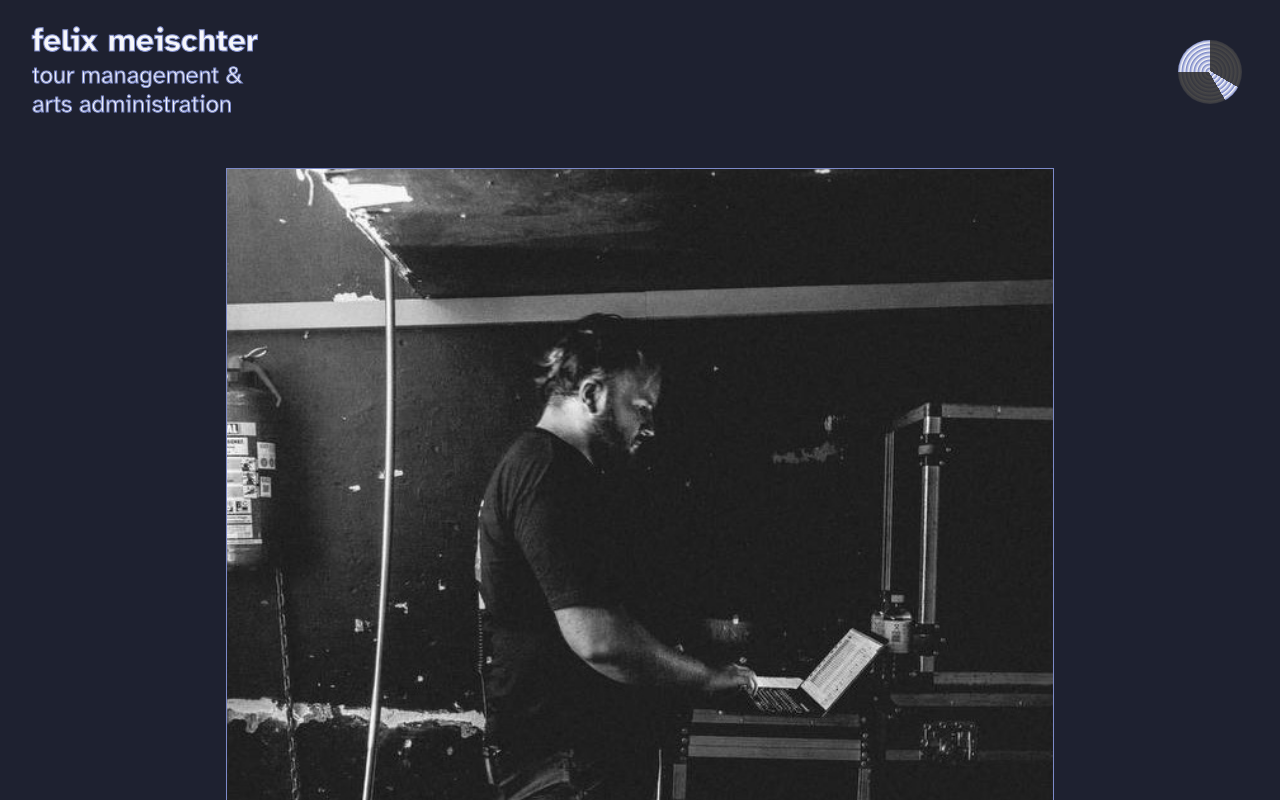
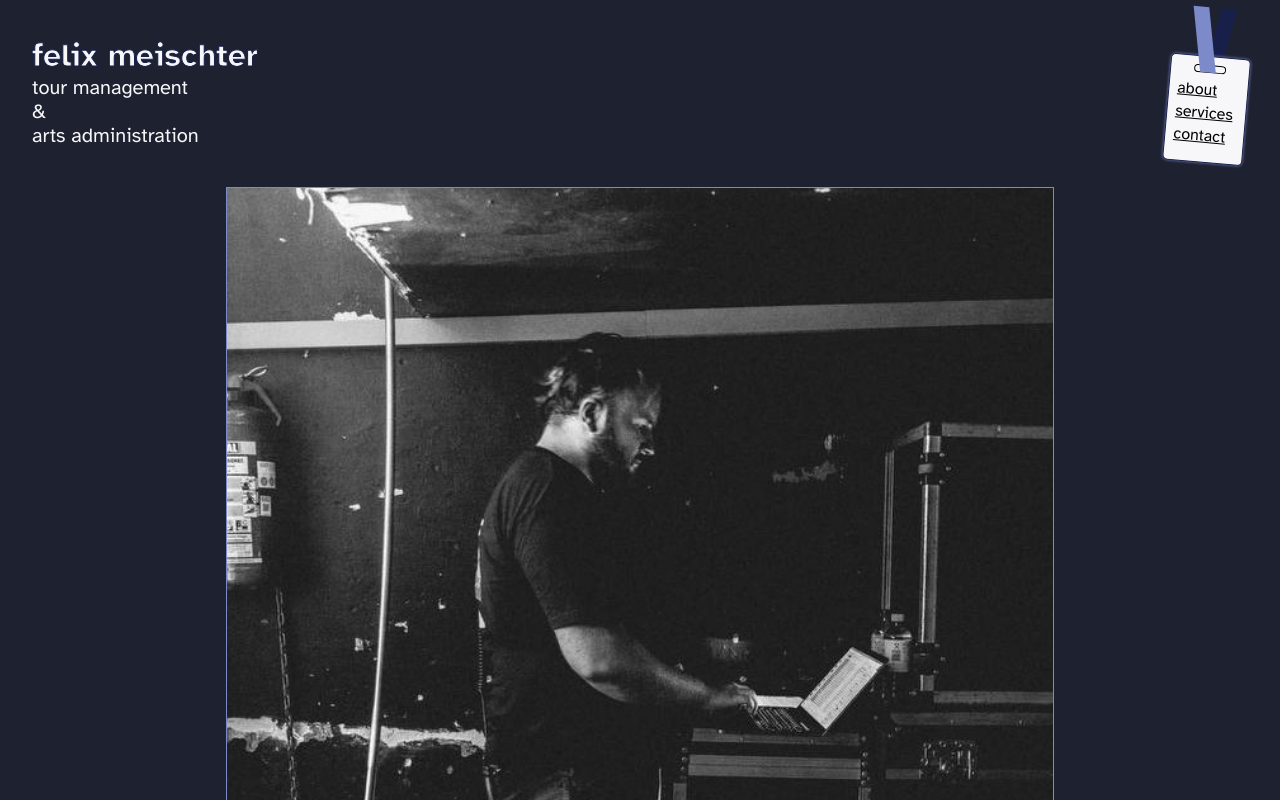
Before and after one commit to sophiebrunner/felix-tourmgr, a plain HTML site: page index.html in a window 1280 px wide. Shown: the top 800 px of the page. Drawn offline with Linux system fonts and the light colour scheme.

Commit message:
feat: add badge for menu

```diff
--- a/assets/style.css
+++ b/assets/style.css
@@ -65,7 +65,8 @@ header, footer, section {
 	padding: 1.5rem 2rem;
 }
 
-h1, h2, h3 {
+h1, h2, h3,
+.navigation__link {
 	text-transform: lowercase;
 }
 
@@ -77,30 +78,31 @@ a {
 }
 
 .header {
-	position: relative;
+	position: sticky;
+	top: 0;
 	display: flex;
 	justify-content: space-between;
 	align-items: center;
+	gap: .5rem;
 	width: 100%;
+	padding-block: .5rem;
 	background-color: var(--color-base);
 }
 
 .header__heading, .header__subheading {
 	margin: 0;
 	color: var(--color-white);
-	-webkit-text-stroke: 1px var(--color-highlight--4);
 }
 
 .header__heading {
 	font-size: var(--font-size-xl);
+	-webkit-text-stroke: 1px var(--color-highlight--1);
 }
 
 .header__subheading {
-	font-size: var(--font-size-lg);
-}
-
-.header__subheading p {
-	margin: 0;
+	display: flex;
+	flex-direction: column;
+	font-size: 1.25rem;
 }
 
 .header__homelink {
@@ -108,70 +110,65 @@ a {
 	text-decoration: none;
 }
 
-.header__navigation--list {
-	z-index: 1000;
-	display: none;
-	position: absolute;
-	top: 100%;
-	left: 0;
-	width: 100%;
-	margin: 2rem;
-	background-color: #ededed;
+.header__navigation {
+	position: relative;
+	transform: rotate(5deg);
 }
 
-.header__button {
-	display: grid;
-	border: none;
-	background-color: transparent;
+.ribbon {
+	width: 1em;
+	height: 4em;
 }
 
-.header__record-container {
-	grid-row: 1;
-	grid-column: 1;
-	width: 4rem;
-	height: 4rem;
+.ribbon--1 {
+	z-index: 3;
+	left: 30%;
+	position: relative;
+	background-color: var(--color-highlight--4);
+	transform: skewY(11deg) rotate(-11deg);
 }
 
-.header__record {
-	position: relative;
-	width: 4rem;
-	height: 4rem;
-	border-radius: 50%;
-	background: linear-gradient(30deg, transparent 40%, rgba(42, 41, 40, .85) 40%) no-repeat 100% 0,
-	linear-gradient(60deg, rgba(42, 41, 40, .85) 60%, transparent 60%) no-repeat 0 100%,
-	repeating-radial-gradient(var(--color-highlight--4), var(--color-white) 1px, var(--color-highlight--4) 4px, var(--color-highlight--4) 3px);
-	background-size: 50% 100%, 100% 50%, 100% 100%;
+.ribbon--2 {
+	position: absolute;
+	top: 0;
+	left: 50%;
+	background-color: var(--color-highlight--1);
+	transform: skewY(-11deg) rotate(11deg);
 }
 
-.record__header:after {
-	position: absolute;
-	top: 50%;
-	left: 50%;
+.badge {
+	z-index: 2;
+	position: relative;
+	top: -1em;
+	padding: .5em;
+	width: 5em;
 	border: 1px solid var(--color-highlight--1);
-	width: 1rem;
-	height: 1rem;
-	border-radius: 50%;
-	box-shadow: 0 0 0 4px #da5b33,
-	inset 0 0 0 27px #da5b33;
-	background: #b5ac9a;
-	content: '';
+	box-shadow: 0 0 3px var(--color-highlight--4);
+	border-radius: 5px;
+	background-color: var(--color-white);
 }
 
-[aria-expanded="true"] ~ .header__navigation--list {
-	display: flex;
+.badge__hole {
+	width: 2em;
+	height: 0.5em;
+	border: 1px solid black;
+	border-radius: 5px;
+	margin: auto;
 }
 
-.header__navigation--list.list {
+.navigation__list.list {
+	display: flex;
 	flex-direction: column;
-	gap: 1rem;
-	padding: 2rem 1.5rem;
+	gap: .25rem;
+	padding-block: .5rem;
 }
 
-.header__navigation--item {
-	text-transform: lowercase;
+.navigation__link {
+	font-size: 1rem;
 }
 
 .hero {
+	padding-top: 0;
 	background-color: var(--color-base);
 }
 
--- a/index.html
+++ b/index.html
@@ -17,31 +17,30 @@
         <header class="header">
             <a href="/" class="header__homelink">
                 <h1 class="header__heading">Felix Meischter</h1>
-                <div class="header__subheading">
-                    <p>
-                        <span>tour management</span><span aria-hidden="true"> & </span
-                    ><span class="visually-hidden">und</span>
-                    </p>
-                    <p>arts administration</p>
-                </div>
+                <p class="header__subheading">
+                        <span>tour management</span>
+                    <span aria-hidden="true"> & </span>
+                    <span class="visually-hidden">and</span>
+                    <span>arts administration</span>
+                </p>
             </a>
             <nav class="header__navigation">
-                <button class="header__button" id="menuButton" aria-expanded="false">
-                    <div class="header__record-container">
-                        <div class="header__record"></div>
-                    </div>
-                </button>
-                <ul class="header__navigation--list list">
-                    <li class="header__navigation--item">
-                        <a href="#about" class="header__navigation--link">About me</a>
-                    </li>
-                    <li class="header__navigation--item">
-                        <a href="#services" class="header__navigation--link">Services</a>
-                    </li>
-                    <li class="header__navigation--item">
-                        <a href="#contact" class="header__navigation--link">Contact</a>
-                    </li>
-                </ul>
+                <div class="ribbon ribbon--1"></div>
+                <div class="ribbon ribbon--2"></div>
+                <div class="badge">
+                    <div class="badge__hole"></div>
+                    <ul class="navigation__list list">
+                        <li class="navigation__item">
+                            <a href="#about" class="navigation__link">About</a>
+                        </li>
+                        <li class="navigation__item">
+                            <a href="#services" class="navigation__link">Services</a>
+                        </li>
+                        <li class="navigation__item">
+                            <a href="#contact" class="navigation__link">Contact</a>
+                        </li>
+                    </ul>
+                </div>
             </nav>
         </header>
 
@@ -89,7 +88,7 @@
             </section>
 
             <section class="about" id="about">
-                <h2 class="about__heading">About me</h2>
+                <h2 class="about__heading">About</h2>
                 <p class="about__description">
                     Currently I am working for <a href="http://milow.com/">MILOW</a>. I
                     manage his tours and accompany him to radio and television appearances.
@@ -160,7 +159,7 @@
         <footer>
             <p>
                 <span>Made with</span>
-                <img src="./assets/icons/heart.png" alt="Red heart" />
+                <img src="./assets/icons/heart.png" alt="Red heart"/>
                 <span>by</span>
                 <a href="linkedin.com/sophiebrunnerdev">Sophie Brunner</a>
             </p>
```
